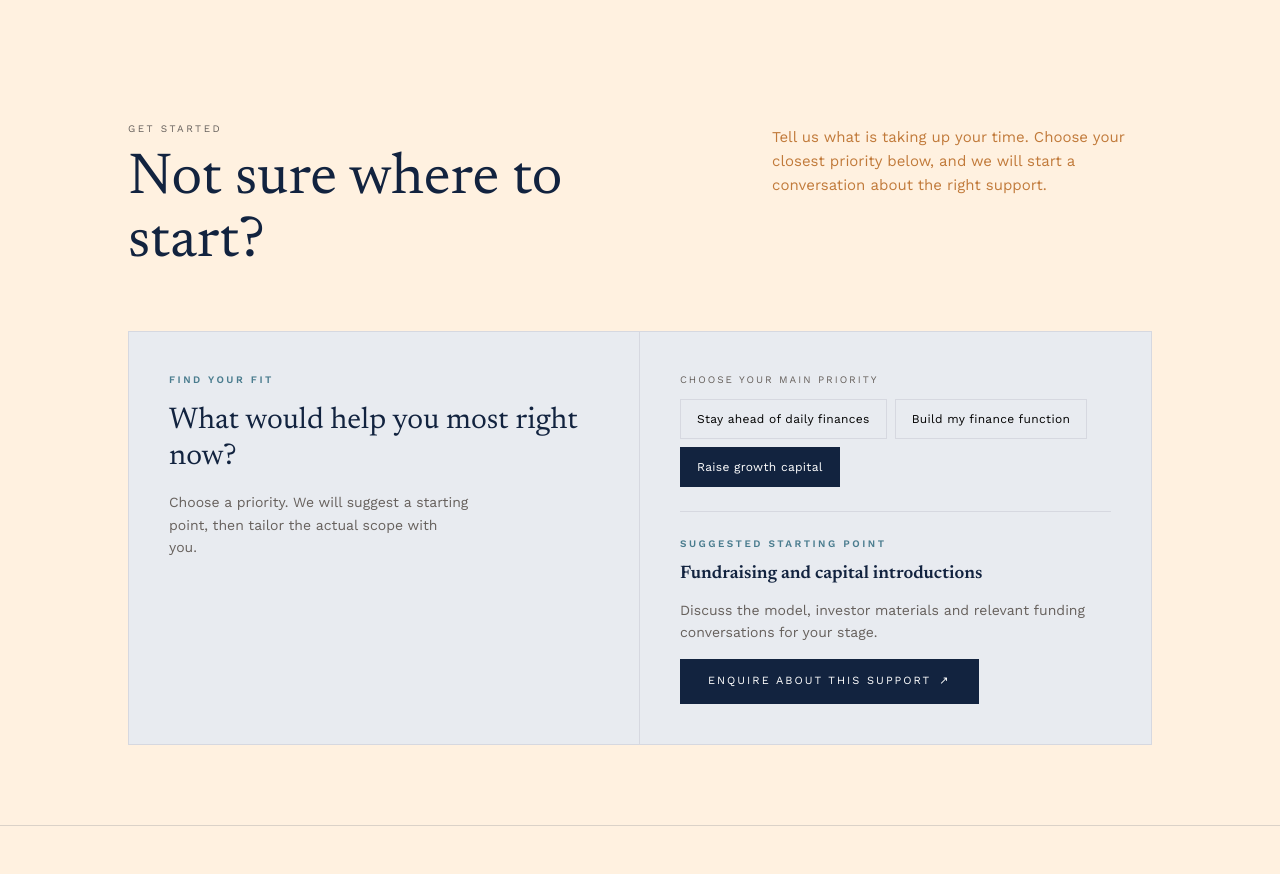
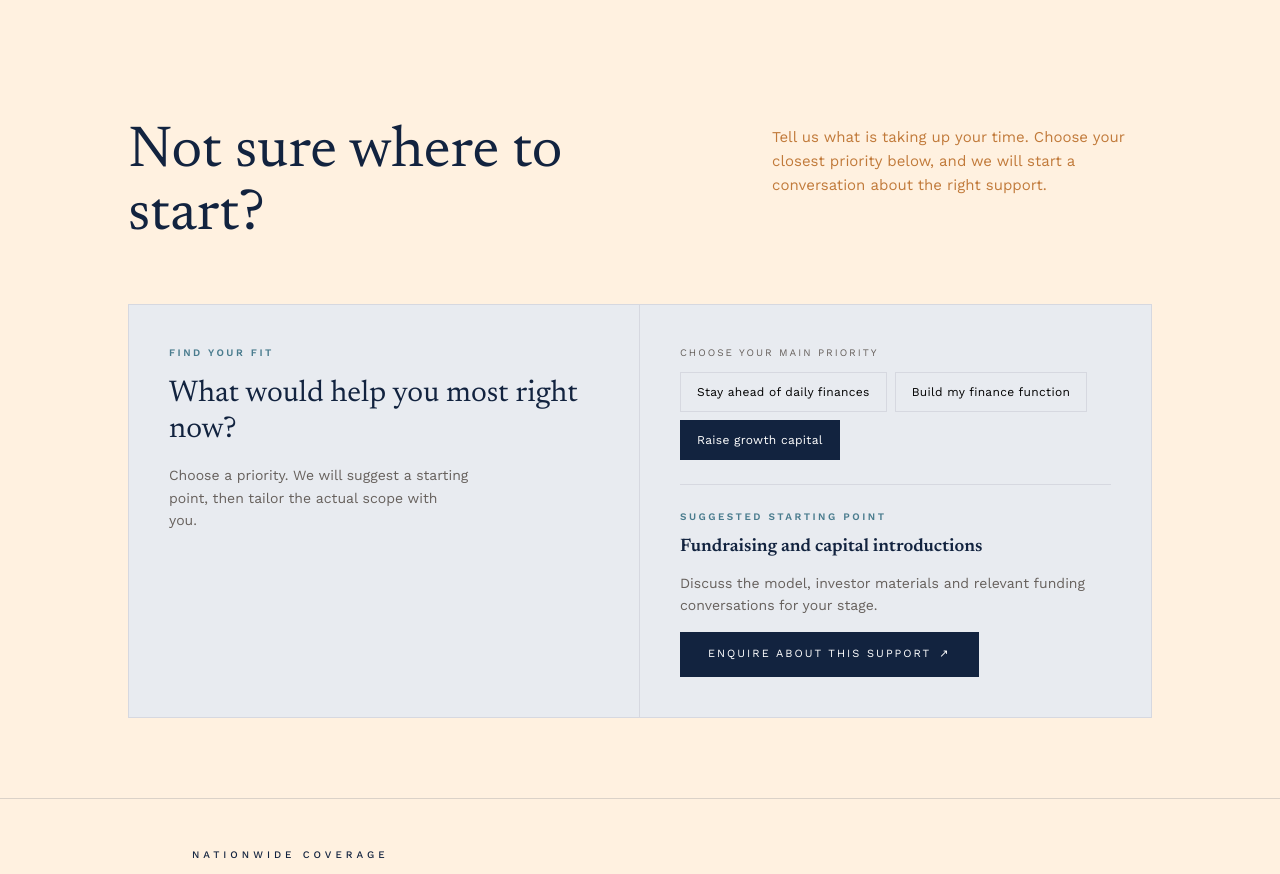
Before and after one commit to Vadim-SV/reckonwell, a Next.js app: page / in a window 1280 px wide. Shown: the part 5520-6394 px from the top of the page. Built offline with nearby package versions, Linux system fonts and the light colour scheme; no server answers.

Commit message:
Local Commit: 2026-09-16T23:24:21.698Z - Deleted the "Get Started" label `<motion.p>` element (lines 65–78) from `ReadyToThinkSection.tsx`

```diff
--- a/src/app/components/ReadyToThinkSection.tsx
+++ b/src/app/components/ReadyToThinkSection.tsx
@@ -62,20 +62,6 @@ export default function ReadyToThinkSection() {
         {/* Section heading row */}
         <div className="flex flex-col md:flex-row md:items-start md:justify-between gap-6 mb-10 md:mb-14">
           <div>
-            <motion.p
-              className="font-ui mb-3"
-              style={{
-                fontSize: '10px',
-                letterSpacing: '2.5px',
-                textTransform: 'uppercase',
-                color: 'var(--muted)'
-              }}
-              initial={{ opacity: 0, y: 10 }}
-              animate={isInView ? { opacity: 1, y: 0 } : {}}
-              transition={{ duration: 0.5 }}>
-
-              Get Started
-            </motion.p>
             <motion.h2
               className="font-display"
               style={{
```
